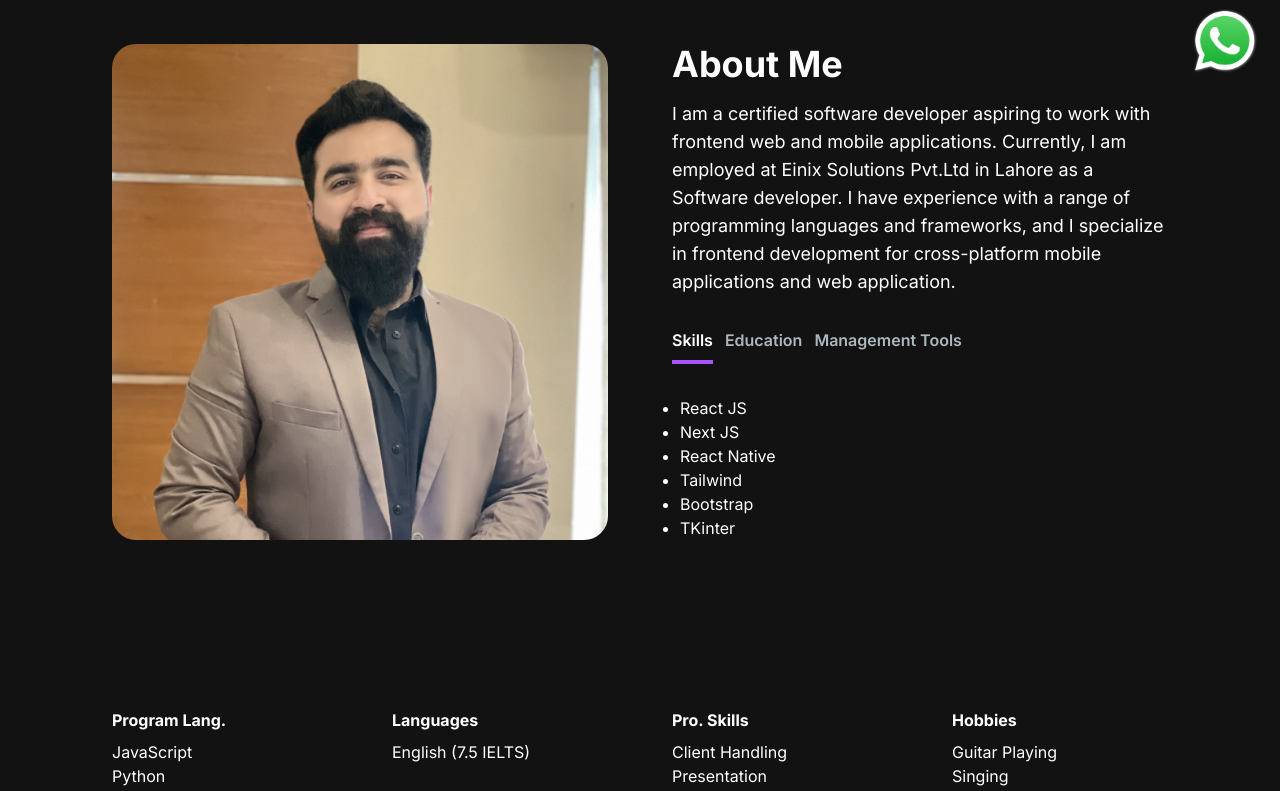
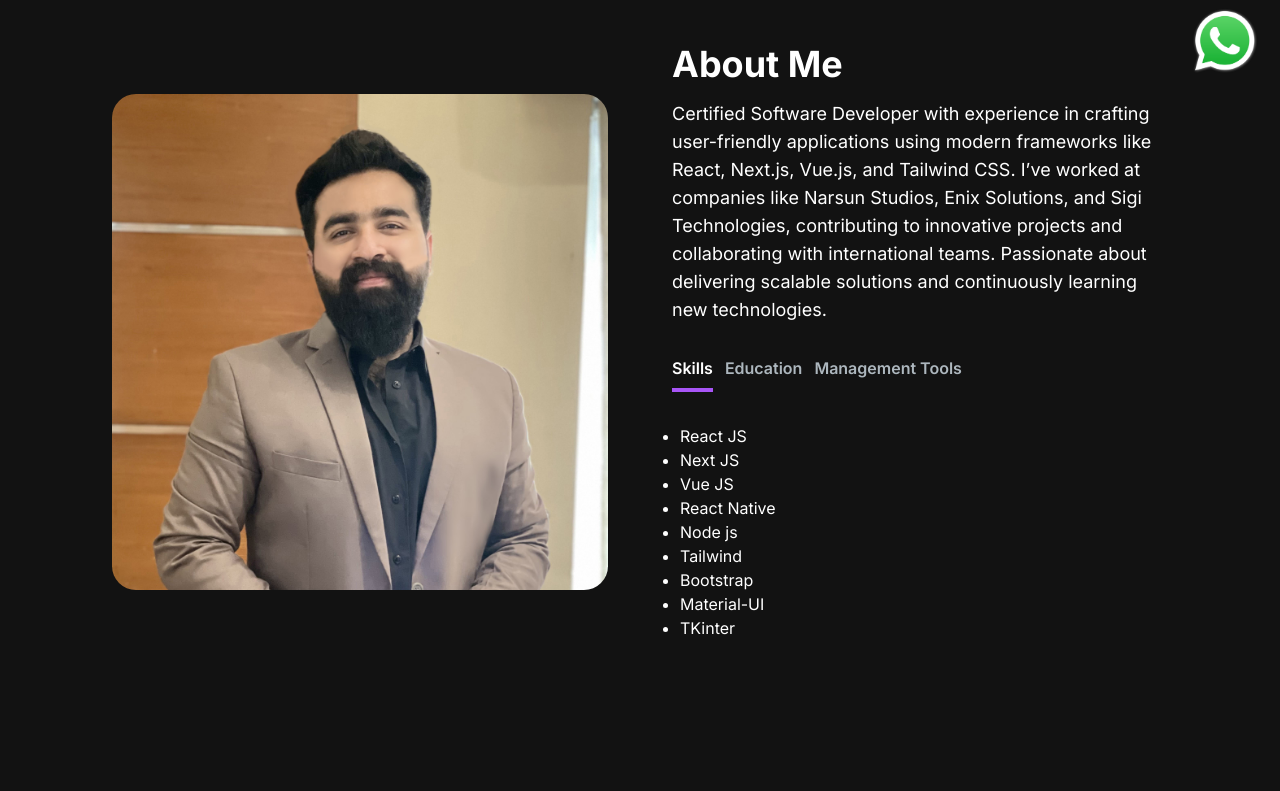
Before and after one commit to hassanalishah0335/Personal-Portfolio, a Next.js app: page / in a window 1280 px wide. Shown: the part 704-1495 px from the top of the page. Built offline with nearby package versions, Linux system fonts and the light colour scheme.

Commit message:
Update AboutSection.jsx

```diff
--- a/src/app/components/AboutSection.jsx
+++ b/src/app/components/AboutSection.jsx
@@ -11,9 +11,12 @@ const TAB_DATA = [
       <ul className="list-disc pl-2">
         <li>React JS</li>
         <li>Next JS</li>
+        <li>Vue JS</li>
         <li>React Native</li>
+        <li>Node js</li>
         <li>Tailwind</li>
         <li>Bootstrap</li>
+        <li>Material-UI</li>
         <li>TKinter</li>
       </ul>
     ),
@@ -37,6 +40,8 @@ const TAB_DATA = [
         <li>Git</li>
         <li>GitHub</li>
         <li>Jira</li>
+        <li>Monday</li>
+        <li>Asana</li>
       </ul>
     ),
   },
@@ -59,10 +64,7 @@ const AboutSection = () => {
         <div className="mt-4 md:mt-0 text-left flex flex-col h-full">
           <h2 className="text-4xl font-bold text-white mb-4">About Me</h2>
           <p className="text-base lg:text-lg">
-            I am a certified software developer aspiring to work with frontend web and mobile applications. Currently, I am
-employed at Einix Solutions Pvt.Ltd in Lahore as a Software developer. I have experience with a range of programming
-languages and frameworks, and I specialize in frontend development for cross-platform mobile applications and web
-application.
+          Certified Software Developer with experience in crafting user-friendly applications using modern frameworks like React, Next.js, Vue.js, and Tailwind CSS. I’ve worked at companies like Narsun Studios, Enix Solutions, and Sigi Technologies, contributing to innovative projects and collaborating with international teams. Passionate about delivering scalable solutions and continuously learning new technologies.
           </p>
           <div className="flex flex-row justify-start mt-8">
             <TabButton
```
